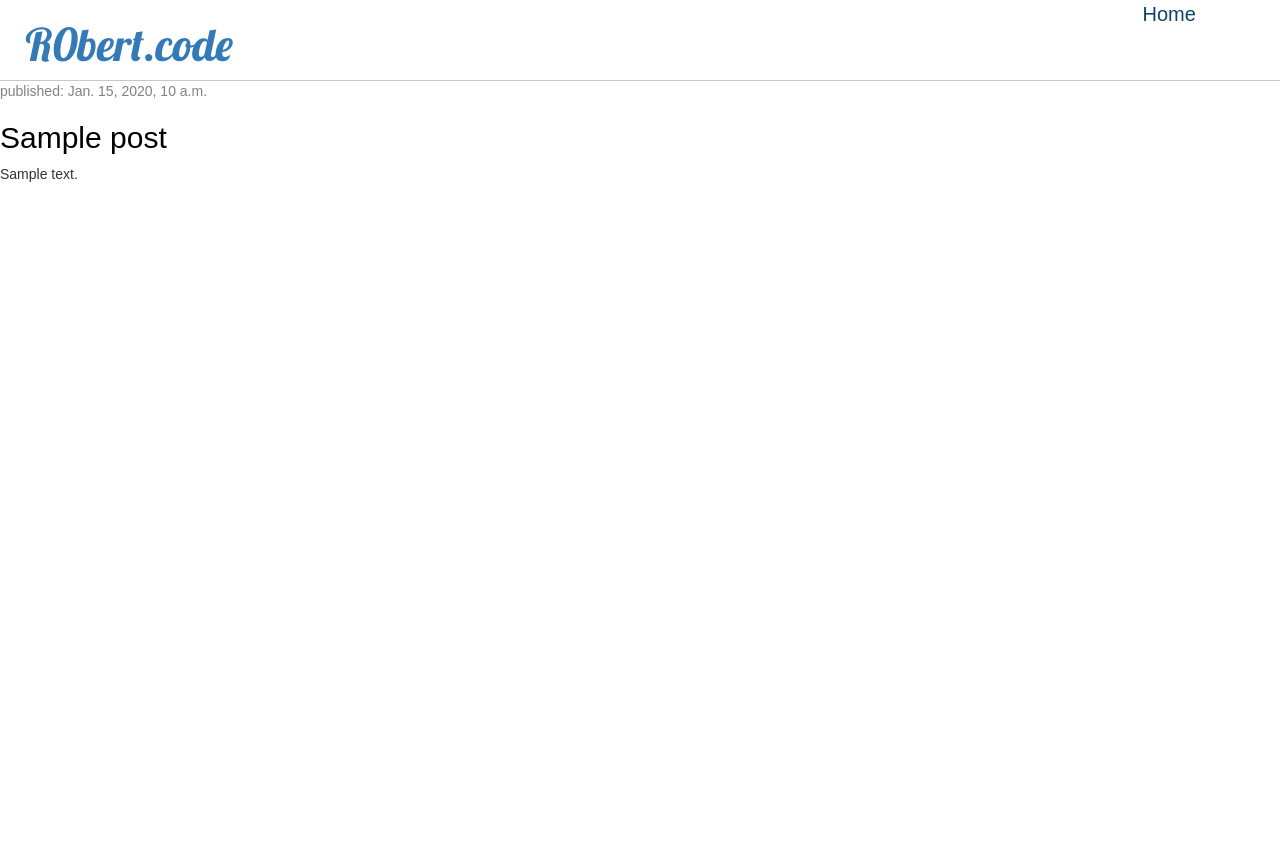
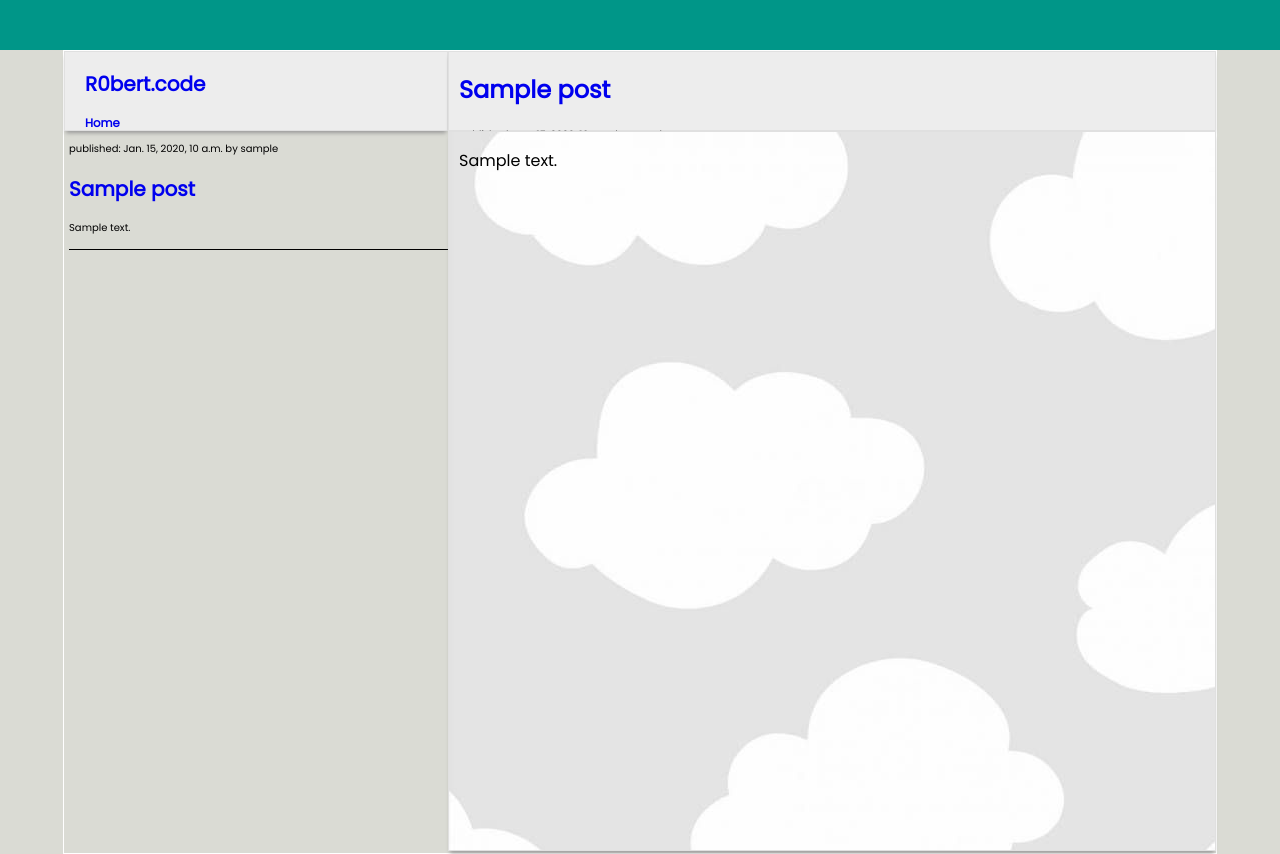
Before and after one commit to R0bertWell/djangogirls2, a Django app: page /blog/1/ in a window 1280 px wide. Before the commit the page ends 182 px from the top, so only its background shows below. Run offline with Django 3.2, Linux system fonts and the light colour scheme; tables that the repository leaves empty hold one stand-in row (values such as "Sample post"); some libraries are stand-ins or nearby versions.

Commit message:
Ajeitando o blog usando grid-XD

```diff
--- /dev/null
+++ b/blog/static/css/blog2.css
@@ -0,0 +1,127 @@
+html, body{
+    font-family: 'Poppins', sans-serif;
+    margin: 0;
+    padding: 0;
+    box-sizing: border-box;
+    background-color: rgb(218, 219, 212);
+}
+
+*{
+    text-decoration:none;
+}
+
+.background-grid{
+    display:grid;
+    grid-template-columns: 1fr;
+}
+
+.background-grid .bg-1{
+    background-color: rgb(0, 150 ,136);
+    height: 50px;
+    width: 100%;
+}
+
+.grid-container{
+    margin: 0 auto;
+    display: grid;
+    width: 90%;
+    height: 100%;
+    grid-template-columns: 1fr 2fr;
+    grid-template-rows: 10vh 90vh;
+    border: 1px solid white;
+    grid-template-areas: "header maintitle"
+                        "aside main";
+}
+
+.main-header-post{
+    border: 1px solid #e0e0e0;
+    box-shadow: 0 4px 4px -2px #989898;
+    -moz-box-shadow: 0 4px 4px -2px #989898;
+    -webkit-box-shadow: 0 4px 4px -2px #989898;
+    background-color: rgb(237, 237, 237);
+    grid-area: header;
+}
+
+.main-post-title{
+    background-color: rgb(237, 237, 237);
+    border: 1px solid #e0e0e0;
+    box-shadow: 0 4px 4px -2px #989898;
+    -moz-box-shadow: 0 4px 4px -2px #989898;
+    -webkit-box-shadow: 0 4px 4px -2px #989898;
+    grid-area: maintitle;
+}
+
+.main-header-post .center .logo-menu h2{
+    font-size: 20px;
+}
+
+.main-header-post .center .logo-menu{
+    margin-left: 20px;
+    font-size: 10px;
+}
+.main-header-post .center .menu{
+
+ }
+
+main{
+    border: 1px solid #e0e0e0;
+    box-shadow: 0 4px 4px -2px #989898;
+    -moz-box-shadow: 0 4px 4px -2px #989898;
+    -webkit-box-shadow: 0 4px 4px -2px #989898;
+    background-image: url('/static/images/sky-bg.jpg');
+    overflow-y: scroll;
+    background-color: white;
+    grid-area: main;
+}
+
+::-webkit-scrollbar-track {
+    background-color: #F4F4F4;
+}
+::-webkit-scrollbar {
+    width: 6px;
+    background: #F4F4F4;
+}
+::-webkit-scrollbar-thumb {
+    background: #dad7d7;
+}
+''
+.main-aside-post{
+    border: 1px solid #e0e0e0;
+    box-shadow: 0 4px 4px -2px #989898;
+    -moz-box-shadow: 0 4px 4px -2px #989898;
+    -webkit-box-shadow: 0 4px 4px -2px #989898;
+    overflow-y: scroll;
+    background-color:white;
+    grid-area: aside;
+}
+
+.post-resume{
+    margin-left: 5px;
+    height: 15%;
+    border-bottom: 1px solid black;
+}
+
+.post-full{
+    margin-left: 10px;
+    margin-right: 10px;
+}
+
+.post-full-top{
+    margin-left:10px;
+    background-position: top;
+    background-attachment: fixed;
+    height: 50px;
+    background-color: rgb(237, 237, 237);
+}
+
+.post-full-top p{
+    font-size: 10px;
+}
+
+.main-aside-post .post-resume p{
+    font-size: 10px;
+}
+
+.main-aside-post .post-resume h2{
+    font-size: 20px;
+}
--- a/blog/templates/blog/base.html
+++ b/blog/templates/blog/base.html
@@ -2,37 +2,40 @@
 {% load static %}
 <html>
 <head>
-    <link href="//fonts.googleapis.com/css?family=Lobster&subset=latin,latin-ext" rel="stylesheet" type="text/css">
-    <link rel="stylesheet" href="//maxcdn.bootstrapcdn.com/bootstrap/3.2.0/css/bootstrap.min.css">
-    <link rel="stylesheet" href="//maxcdn.bootstrapcdn.com/bootstrap/3.2.0/css/bootstrap-theme.min.css">
-    <link href="{% static 'css/blog.css' %}" rel="stylesheet">
+    <link rel="preconnect" href="https://fonts.gstatic.com">
+    <link href="https://fonts.googleapis.com/css2?family=Poppins:wght@400&;700display=swap" rel="stylesheet">
+    <link href="{% static 'css/blog2.css' %}" rel="stylesheet">
     <meta charset="UTF-8">
     <title>R0bert.code</title>
 </head>
 <body>
-<header class="main-header">
-
+    <div class="background-grid">
+            <div class="bg-1"></div>
+        <div class="grid-container">
+            <header class="main-header-post">
                 <div class="center">
-            <div class="logo">
+                    <div class="logo-menu">
                         <a href="/blog"><h2>R0bert.code</h2></a>
+                        <a href="/"><h3>Home</h3></a>
                     </div><!--logo-->
-            <div class="menu">
+                    <div class="new-post">
                         {% if user.is_authenticated %}
                             <a href="{% url 'post_new' %}" class="top-menu"><span class="glyphicon glyphicon-plus"></span></a>
                         {% endif %}
-                <a href="/">Home</a>
                     </div>
                 </div><!--center-->
             </header>
-    <section>
-        <div class="content-container">
-        <div class="row">
-            <div class="col-md-8">
-            {% block content %}
+            <aside class="main-aside-post">
+                {% block resumecontent %}
                 {% endblock %}
+            </aside>
+            <div class="main-post-title">{% block fullcontenttop %}{% endblock %}</div>
+            <main class="main-post">
+                {% block fullcontent %}
+                {% endblock %}
+            </main>
         </div>
+        <div class="bg-2"></div>
     </div>
-    </div>
-    </section>
 </body>
 </html>
--- a/blog/templates/blog/post_detail.html
+++ b/blog/templates/blog/post_detail.html
@@ -1,16 +1,35 @@
 {% extends 'blog/base.html' %}
 
-{% block content %}
-    <div class="post">
+{% block resumecontent %}
+    {% for post in posts %}
+        <div class="post-resume">
+            <div class="date">
+                <p>published: {{ post.published_date }} by {{ post.author }}</p>
+            </div>
+            <h2><a href="{% url 'post_detail' pk=post.pk %}">{{ post.title }}</a></h2>
+            <p>{{ post.text|linebreaksbr|truncatewords:5 }}</p>
+        </div>
+    {% endfor %}
+{% endblock %}
+
+{% block fullcontenttop %}
+    <div class="post-full-top">
+            <h2><a href="{% url 'post_detail' pk=post.pk %}">{{ post.title }}</a></h2>
             {% if post.published_date %}
                 <div class="date">
-            <p>published: {{ post.published_date }}</p>
+                    <p>published: {{ post.published_date }} by {{ post.author }}</p>
                 </div>
             {% endif %}
             {% if user.is_authenticated %}
                 <a class="btn btn-default" href="{% url 'post_edit' pk=post.pk %}"><span class="glyphicon glyphicon-pencil"></span></a>
             {% endif %}
-        <h2><a href="{% url 'post_detail' pk=post.pk %}">{{ post.title }}</a></h2>
-        <p>{{ post.text|linebreaksbr }}</p>
     </div>
 {% endblock %}
+
+{% block fullcontent %}
+    <div class="post-full">
+        <div class="post-full-body">
+            <p>{{ post.text|linebreaksbr}}</p>
+        </div>
+    </div>
+{% endblock %}
--- a/blog/views.py
+++ b/blog/views.py
@@ -16,7 +16,8 @@ def post_list(request):
 
 def post_detail(request, pk):
     post = get_object_or_404(Post, pk=pk)
-    return render(request, 'blog/post_detail.html', {'post': post})
+    posts = Post.objects.filter(published_date__lte=timezone.now()).order_by('published_date')
+    return render(request, 'blog/post_detail.html', {'posts': posts, 'post': post})
 
 
 def post_new(request):
```
Also changed, not shown: blog/static/css/home.css (+13 -2 lines), blog/templates/blog/post_list.html (+4 -4 lines), blog/static/images/cinza-bg.jpg (added), blog/static/images/cinza-br2.jpg (added), blog/static/images/sky-bg.jpg (added), blog/static/js/__init__.py (added), blog/static/js/script.js (added). Lines whose indentation alone changed are shown as unchanged.
